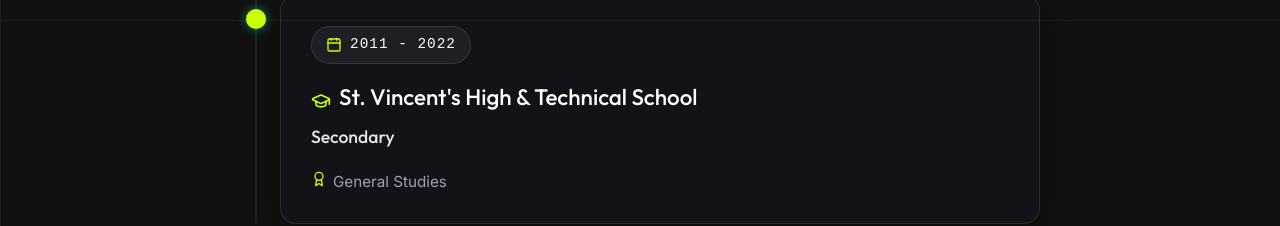
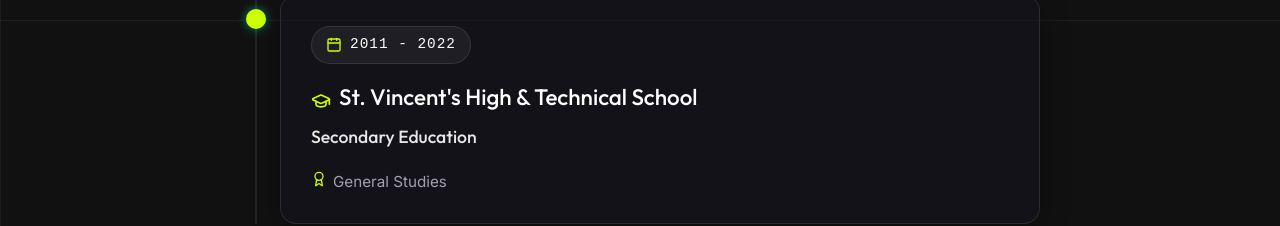
Before and after one commit to Devkanti/Devkanti_portfolio, a React (Vite) app: page / in a window 1280 px wide. Shown: the part 1580-1806 px from the top of the page. Built offline with nearby package versions, Linux system fonts and the light colour scheme.

Commit message:
updated education details

```diff
--- a/src/components/Education.tsx
+++ b/src/components/Education.tsx
@@ -20,7 +20,7 @@
     {
       period: '2011 - 2022',
       institution: "St. Vincent's High & Technical School",
-      degree: 'Secondary',
+      degree: 'Secondary Education',
       details: 'General Studies',
     }
   ];
```
